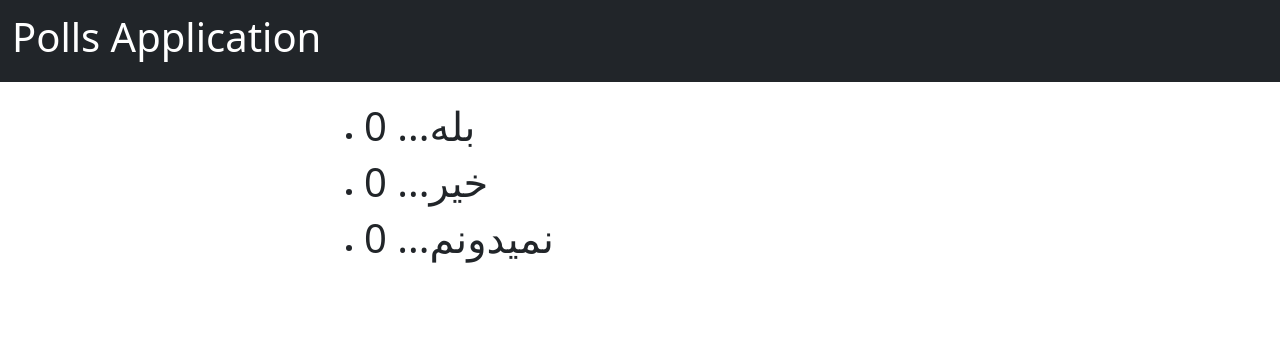
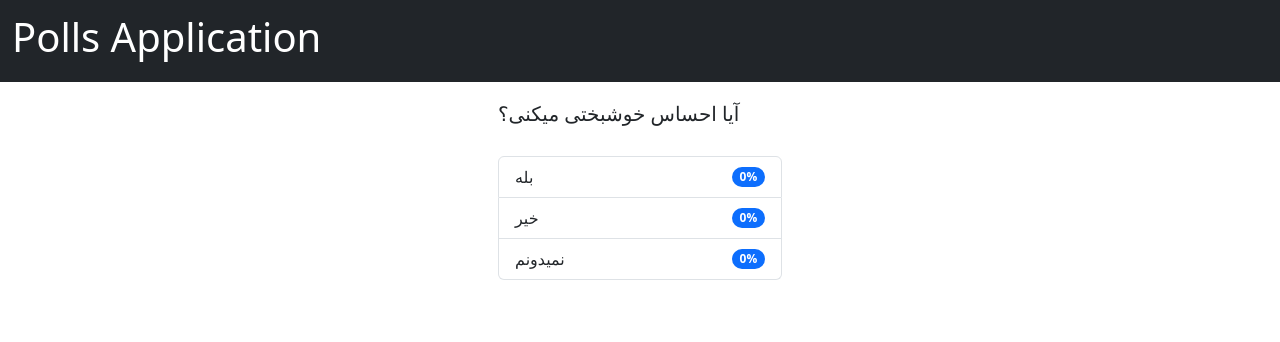
Before and after one commit to MohadesehRastegar/polls-application, a Django app: page /polls/result/2 in a window 1280 px wide. Shown: the top 342 px of the page. Run offline with Django 3.2, Linux system fonts and the light colour scheme; data comes from the database, SQL or seed files in the repository; both versions use the stored data as it was after the commit.

Commit message:
12/26/2022/

```diff
--- a/pollsapp/static/css/style.css
+++ b/pollsapp/static/css/style.css
@@ -1,9 +1,20 @@
-*{
+* {
     padding: 0px;
     margin: 0px;
-    box-sizing:border_box;
+    box-sizing: border_box;
 }
-.container{
+
+.container {
     width: 50%;
     margin-top: 20px;
 }
+.list-group{
+    margin-top: 30px;
+}
+
+.btn-primary{
+    margin-top: 20px !important;
+}
+label,li,input{
+    cursor: pointer;
+}
--- a/pollsapp/templates/pollsapp/result.html
+++ b/pollsapp/templates/pollsapp/result.html
@@ -1,16 +1,16 @@
 {% extends 'pollsapp/base.html' %}
 {% block content %}
 
-<ul>{% for option in options %}
+<div class="container">
 
-    <li>
-        <lible>
-    {% comment %} <input type="radio" name="choice" value="{{option.id}}"> {% endcomment %}
-    <h1>{{option.option}}...
-    {{option.percent}}
-</h1>
+    <h5>{{question.question}}</h5>
+<ul class="list-group">{% for option in options %}
 
-        </lible>
+    <li class="list-group-item d-flex justify-content-between align-items-center">
+
+
+    {{option.option}}
+    <span class="badge bg-primary rounded-pill">{{option.percent}}%</span>
 
     </li>
 
@@ -19,3 +19,4 @@
 
     </ul>
     {% endblock %}
+</div>
```
Also changed, not shown: pollsapp/templates/pollsapp/index.html (+8 -1 lines), pollsapp/templates/pollsapp/vote.html (+14 -5 lines), db.sqlite3.
